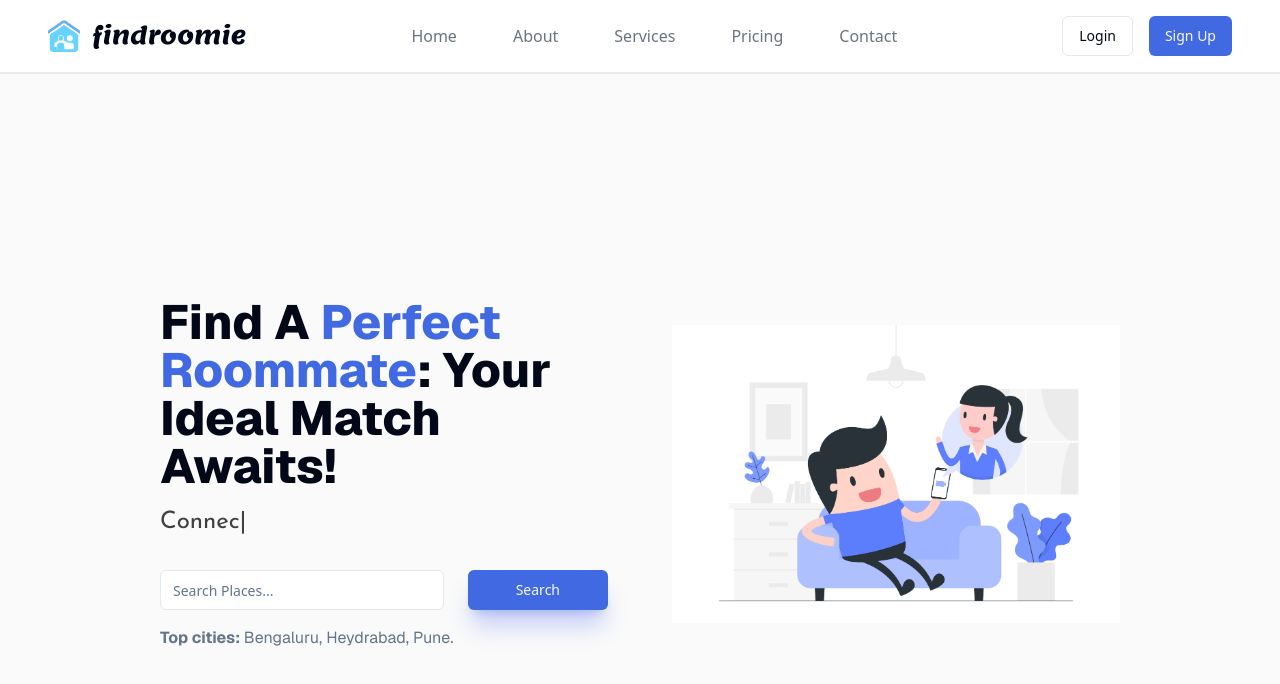
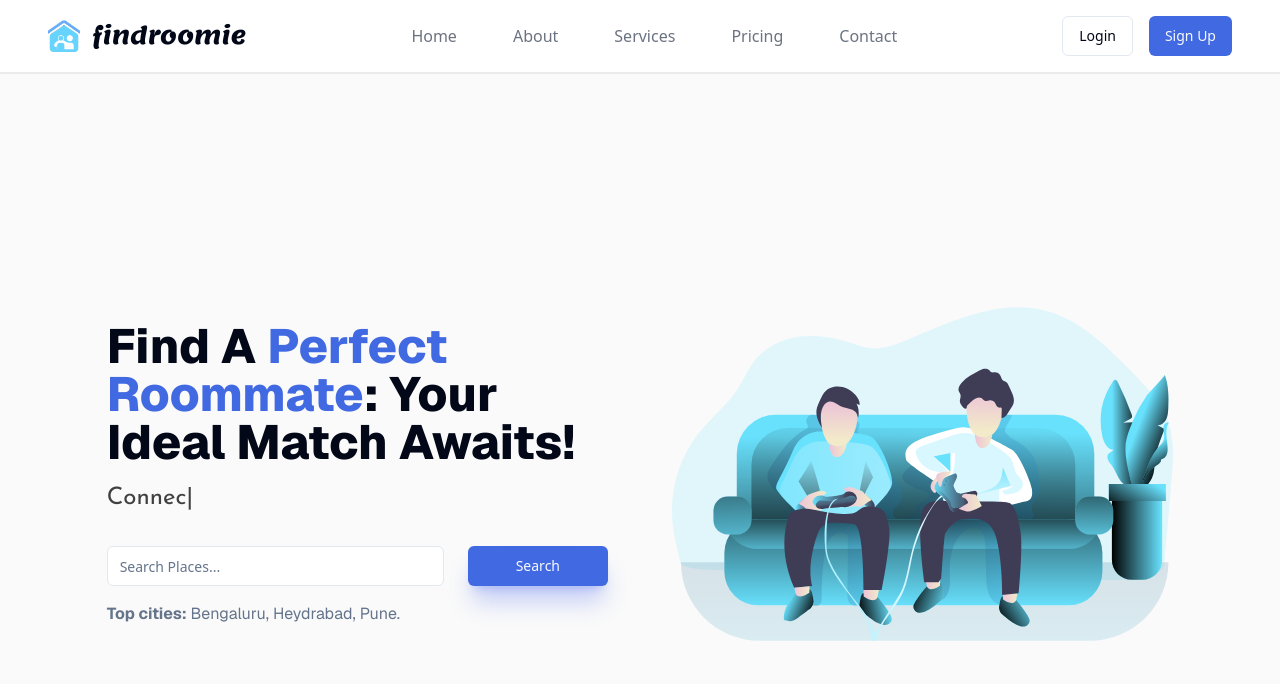
Before and after one commit to muhammedanaskhan/find-roomie, a Next.js app in the folder Frontend/: page / in a window 1280 px wide. Shown: the top 684 px of the page. Built offline with nearby package versions, Linux system fonts and the light colour scheme.

Commit message:
home svg

```diff
--- a/Frontend/src/components/HomePage/Hero.tsx
+++ b/Frontend/src/components/HomePage/Hero.tsx
@@ -8,7 +8,7 @@ import Link from 'next/link'
 
 function Hero() {
   return (
-    <div className='w-3/4 max-w-screen-2xl gap-16 flex flex-row items-center h-96'>
+    <div className='w-5/6 max-w-screen-2xl gap-16 flex flex-row items-center h-96'>
       <div className='flex flex-col w-2/4 align-left justify-left text-left gap-8'>
         <div className='flex flex-col gap-4'>
           <p className='font-extrabold text-start text-5xl'>Find A <span className='text-primaryBlue'>Perfect Roommate</span>: Your Ideal Match Awaits!</p>
@@ -43,7 +43,7 @@ function Hero() {
 
       </div>
       <div className='h-full w-2/4 relative'>
-        <Image layout='fill' objectFit='contain' src='/phone_video_call.webp' alt='vector' />
+        <Image layout='fill' objectFit='contain' src='/games-time.svg' alt='vector' />
       </div>
 
     </div>
```
Also changed, not shown: Frontend/public/game.webp (added), Frontend/public/games-time.svg (added).
